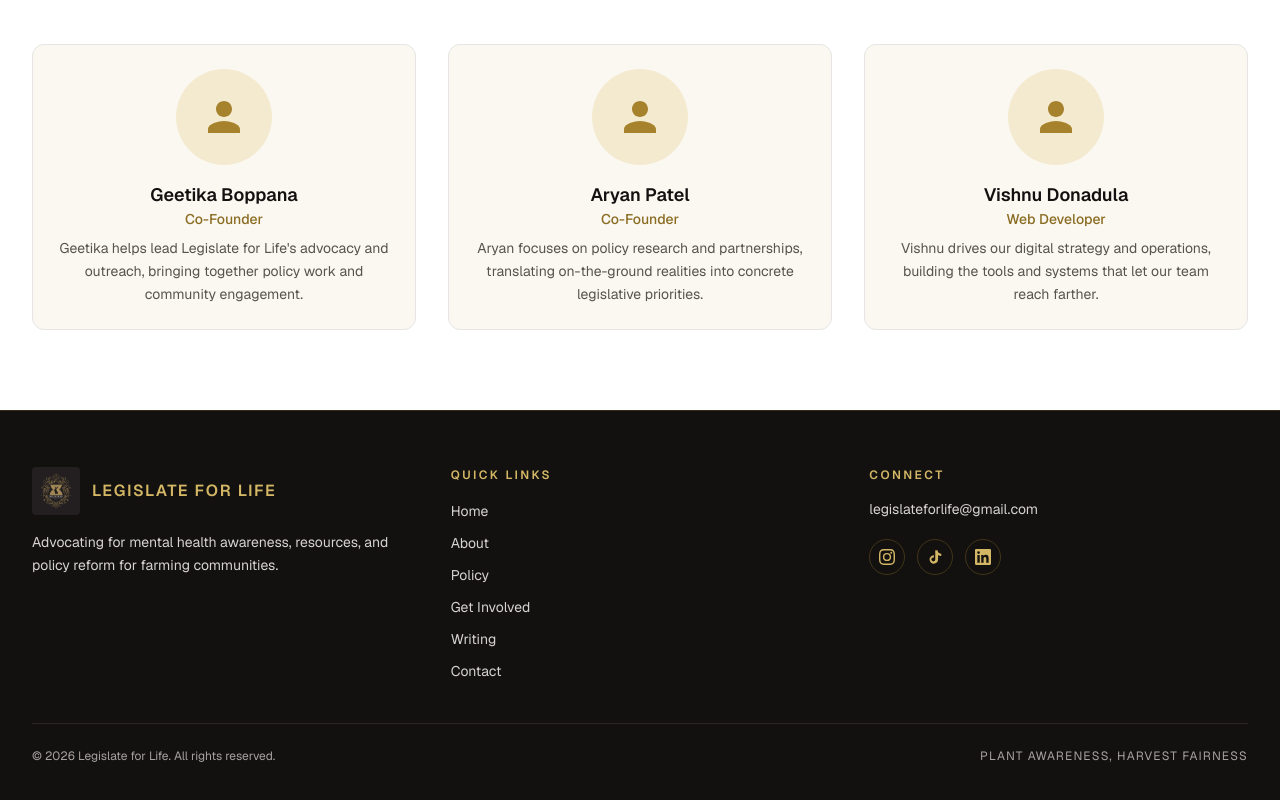
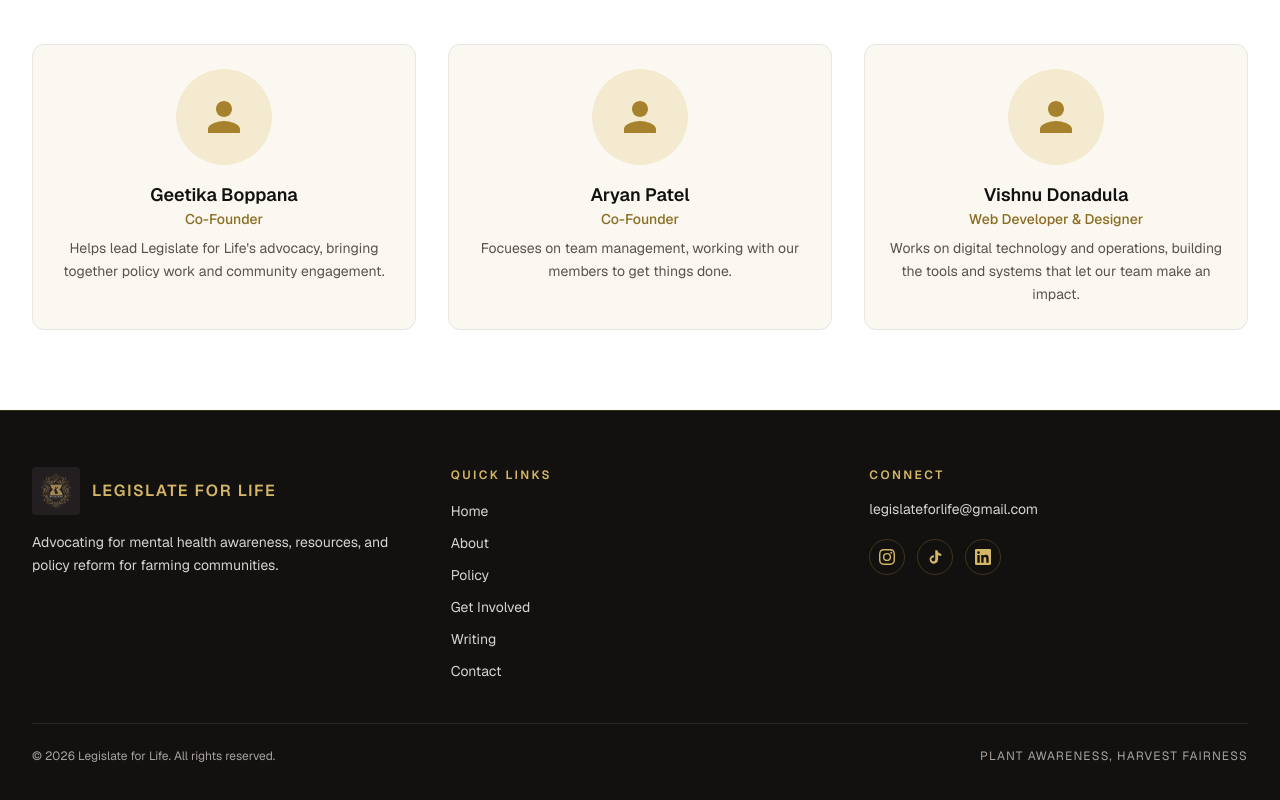
Before and after one commit to Legislate-For-Life/Legislate4Life-Website, a Next.js app: page /about in a window 1280 px wide. Shown: the part 1982-2782 px from the top of the page. Built offline with nearby package versions, Linux system fonts and the light colour scheme.

Commit message:
Update team member roles and bios on About page
Made-with: Cursor

```diff
--- a/src/app/about/page.tsx
+++ b/src/app/about/page.tsx
@@ -13,17 +13,17 @@ const teamMembers: TeamMember[] = [
   {
     name: "Geetika Boppana",
     role: "Co-Founder",
-    bio: "Geetika helps lead Legislate for Life's advocacy and outreach, bringing together policy work and community engagement.",
+    bio: "Helps lead Legislate for Life's advocacy, bringing together policy work and community engagement.",
   },
   {
     name: "Aryan Patel",
     role: "Co-Founder",
-    bio: "Aryan focuses on policy research and partnerships, translating on-the-ground realities into concrete legislative priorities.",
+    bio: "Focueses on team management, working with our members to get things done.",
   },
   {
     name: "Vishnu Donadula",
-    role: "Web Developer",
-    bio: "Vishnu drives our digital strategy and operations, building the tools and systems that let our team reach farther.",
+    role: "Web Developer & Designer",
+    bio: "Works on digital technology and operations, building the tools and systems that let our team make an impact.",
   },
 ];
 
```
